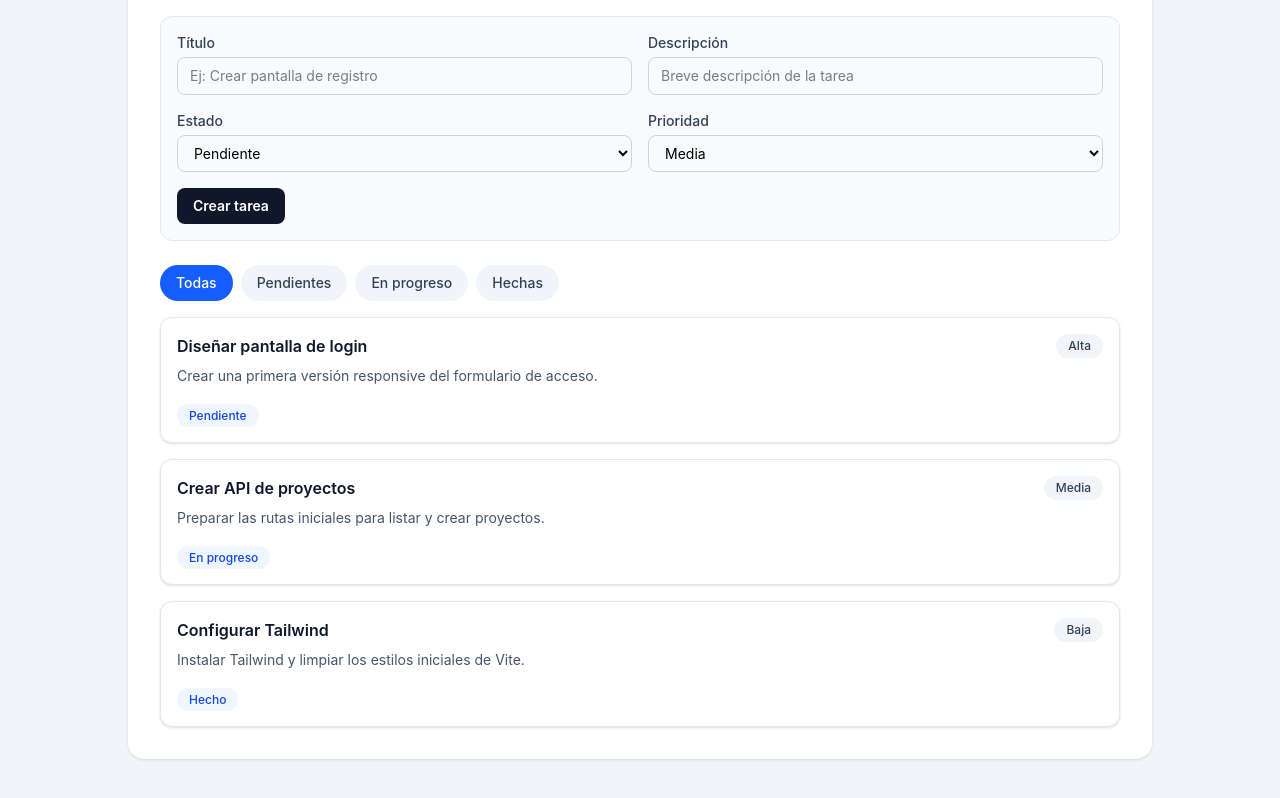
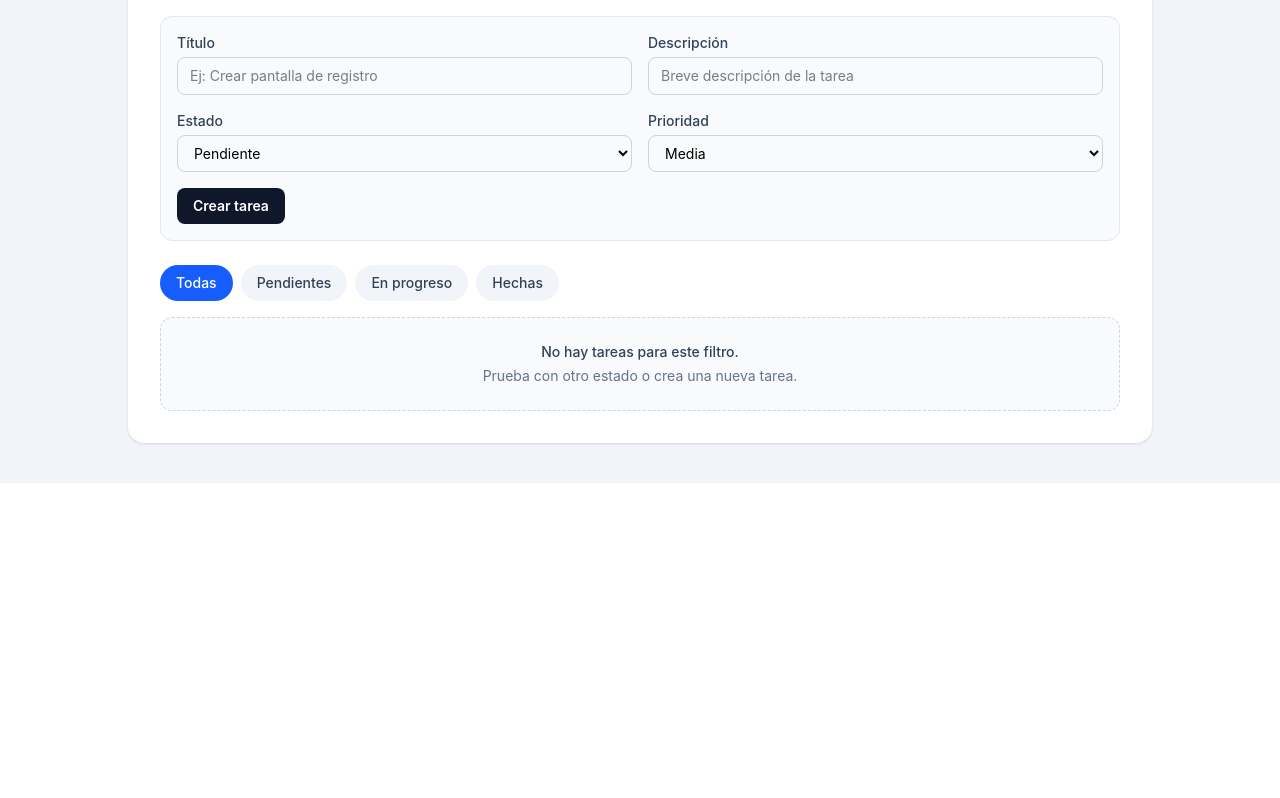
Before and after one commit to Cortijero5/Taskflow-project-manager, a React app in the folder frontend/: page / in a window 1280 px wide. Shown: the part 490-1288 px from the top of the page. After the commit the page ends 973 px from the top, so only its background shows below. Built offline with nearby package versions, Linux system fonts and the light colour scheme; the HTML template or start-up script is replaced by a standard one.

Commit message:
Refactor task components and start with empty task list

```diff
--- a/frontend/src/App.jsx
+++ b/frontend/src/App.jsx
@@ -1,7 +1,8 @@
 import { useState } from "react";
 import FeatureCard from "./components/FeatureCard.jsx";
-import TaskCard from "./components/TaskCard.jsx";
 import TaskForm from "./components/TaskForm.jsx";
+import TaskFilters from "./components/TaskFilters.jsx";
+import TaskList from "./components/TaskList.jsx";
 
 // Datos estáticos para las tarjetas informativas de la parte superior.
 // De momento están en frontend, pero más adelante parte de los datos vendrán de la API.
@@ -23,53 +24,6 @@ const features = [
   },
 ];
 
-// Tareas iniciales de ejemplo.
-// Las usamos como valor inicial del estado "tasks".
-const initialTasks = [
-  {
-    id: 1,
-    title: "Diseñar pantalla de login",
-    description:
-      "Crear una primera versión responsive del formulario de acceso.",
-    status: "TODO",
-    priority: "HIGH",
-  },
-  {
-    id: 2,
-    title: "Crear API de proyectos",
-    description: "Preparar las rutas iniciales para listar y crear proyectos.",
-    status: "IN_PROGRESS",
-    priority: "MEDIUM",
-  },
-  {
-    id: 3,
-    title: "Configurar Tailwind",
-    description: "Instalar Tailwind y limpiar los estilos iniciales de Vite.",
-    status: "DONE",
-    priority: "LOW",
-  },
-];
-
-// Filtros disponibles para mostrar tareas según su estado.
-const taskFilters = [
-  {
-    label: "Todas",
-    value: "ALL",
-  },
-  {
-    label: "Pendientes",
-    value: "TODO",
-  },
-  {
-    label: "En progreso",
-    value: "IN_PROGRESS",
-  },
-  {
-    label: "Hechas",
-    value: "DONE",
-  },
-];
-
 function App() {
   // Controla si mostramos u ocultamos el bloque de detalles del proyecto.
   const [showDetails, setShowDetails] = useState(false);
@@ -78,8 +32,8 @@ function App() {
   const [selectedStatus, setSelectedStatus] = useState("ALL");
 
   // Guarda la lista de tareas actual.
-  // Empieza con initialTasks, pero puede cambiar al crear nuevas tareas.
-  const [tasks, setTasks] = useState(initialTasks);
+  // De momento empieza vacía; más adelante se cargará desde la API.
+  const [tasks, setTasks] = useState([]);
 
   // Guarda los valores actuales del formulario.
   // Cada input/select estará conectado a una propiedad de este objeto.
@@ -200,34 +154,12 @@ function App() {
               onSubmit={handleSubmit}
             />
 
-            <div className="mb-4 flex flex-wrap gap-2">
-              {taskFilters.map((filter) => (
-                <button
-                  key={filter.value}
-                  type="button"
-                  onClick={() => setSelectedStatus(filter.value)}
-                  className={`rounded-full px-4 py-2 text-sm font-medium transition ${
-                    selectedStatus === filter.value
-                      ? "bg-blue-600 text-white"
-                      : "bg-slate-100 text-slate-700 hover:bg-slate-200"
-                  }`}
-                >
-                  {filter.label}
-                </button>
-              ))}
-            </div>
+            <TaskFilters
+              selectedStatus={selectedStatus}
+              onStatusChange={setSelectedStatus}
+            />
 
-            <div className="grid gap-4">
-              {filteredTasks.map((task) => (
-                <TaskCard
-                  key={task.id}
-                  title={task.title}
-                  description={task.description}
-                  status={task.status}
-                  priority={task.priority}
-                />
-              ))}
-            </div>
+            <TaskList tasks={filteredTasks} />
           </div>
         </div>
       </section>
--- /dev/null
+++ b/frontend/src/components/TaskFilters.jsx
@@ -0,0 +1,30 @@
+// Filtros disponibles para mostrar tareas según su estado.
+const taskFilters = [
+  { label: "Todas", value: "ALL" },
+  { label: "Pendientes", value: "TODO" },
+  { label: "En progreso", value: "IN_PROGRESS" },
+  { label: "Hechas", value: "DONE" },
+];
+
+function TaskFilters({ selectedStatus, onStatusChange }) {
+  return (
+    <div className="mb-4 flex flex-wrap gap-2">
+      {taskFilters.map((filter) => (
+        <button
+          key={filter.value}
+          type="button"
+          onClick={() => onStatusChange(filter.value)}
+          className={`rounded-full px-4 py-2 text-sm font-medium transition ${
+            selectedStatus === filter.value
+              ? "bg-blue-600 text-white"
+              : "bg-slate-100 text-slate-700 hover:bg-slate-200"
+          }`}
+        >
+          {filter.label}
+        </button>
+      ))}
+    </div>
+  );
+}
+
+export default TaskFilters;
--- /dev/null
+++ b/frontend/src/components/TaskList.jsx
@@ -0,0 +1,34 @@
+import TaskCard from "./TaskCard.jsx";
+
+function TaskList({ tasks }) {
+  // Si no hay tareas para mostrar, enseñamos un mensaje al usuario.
+  if (tasks.length === 0) {
+    return (
+      <div className="rounded-xl border border-dashed border-slate-300 bg-slate-50 p-6 text-center">
+        <p className="text-sm font-medium text-slate-700">
+          No hay tareas para este filtro.
+        </p>
+        <p className="mt-1 text-sm text-slate-500">
+          Prueba con otro estado o crea una nueva tarea.
+        </p>
+      </div>
+    );
+  }
+
+  return (
+    <div className="grid gap-4">
+      {/* Convertimos cada tarea del array en una tarjeta visual */}
+      {tasks.map((task) => (
+        <TaskCard
+          key={task.id}
+          title={task.title}
+          description={task.description}
+          status={task.status}
+          priority={task.priority}
+        />
+      ))}
+    </div>
+  );
+}
+
+export default TaskList;
```
